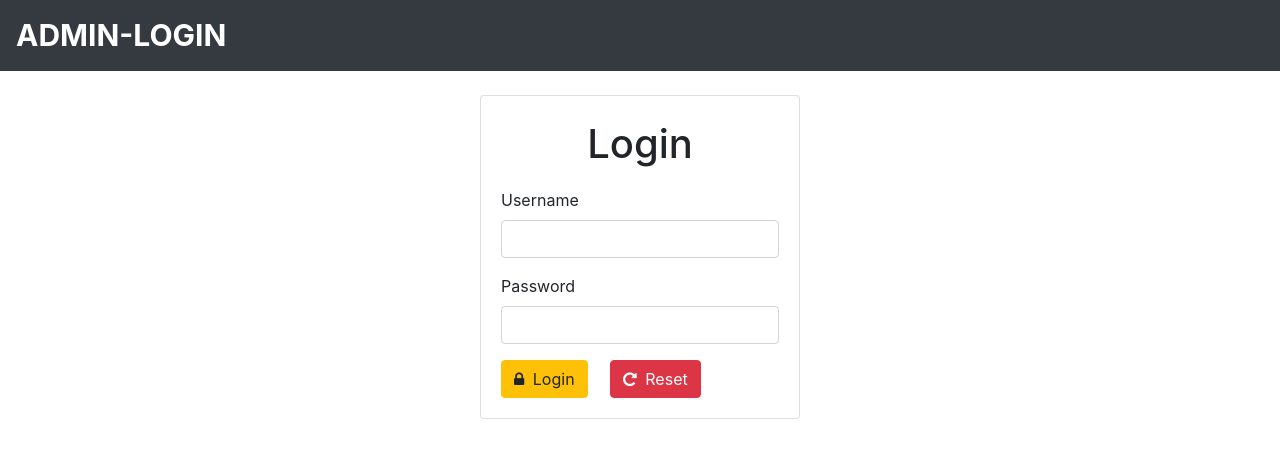
After one commit to Im-your-hari/StudentReg, a PHP site: page /admin_login.php in a window 1280 px wide. The commit adds this page. Shown: the top 458 px of the page. Run offline with PHP 8.4, Linux system fonts and the light colour scheme; data that the repository does not hold is empty; some libraries are stand-ins or nearby versions.

Commit message:
Admin module added successfully

```diff
--- a/admin.php
+++ b/admin.php
@@ -1,6 +1,12 @@
 <?php error_reporting (E_ALL ^ E_NOTICE ^ E_WARNING); ?>
 <?php
 include('config.php');
+session_start();
+if($_SESSION["adminlogin"] != True){
+  header("location: admin_login.php");
+}
+
+
 
 $get_data = "SELECT * FROM admission_data";
 $run_data = mysqli_query($con,$get_data);
--- /dev/null
+++ b/admin_login.php
@@ -0,0 +1,75 @@
+<?php error_reporting (E_ALL ^ E_NOTICE ^ E_WARNING); ?>
+
+
+
+<!--Writing HTML Code here from bootstrap templates-->
+
+<!doctype html>
+<html lang="en">
+  <head>
+    <!-- Required meta tags -->
+    <meta charset="utf-8">
+    <meta name="viewport" content="width=device-width, initial-scale=1, shrink-to-fit=no">
+<link rel="icon" type="image/png" href="images/favicon.png"/>
+    <!-- Bootstrap CSS -->
+    <link rel="stylesheet" href="https://maxcdn.bootstrapcdn.com/bootstrap/4.0.0/css/bootstrap.min.css" integrity="sha384-Gn5384xqQ1aoWXA+058RXPxPg6fy4IWvTNh0E263XmFcJlSAwiGgFAW/dAiS6JXm" crossorigin="anonymous">
+<link rel="stylesheet" href="https://stackpath.bootstrapcdn.com/font-awesome/4.7.0/css/font-awesome.min.css" integrity="sha384-wvfXpqpZZVQGK6TAh5PVlGOfQNHSoD2xbE+QkPxCAFlNEevoEH3Sl0sibVcOQVnN" crossorigin="anonymous">
+    <title>Admin-Login</title>
+  </head>
+  <body>
+    <nav class="navbar navbar-expand-lg navbar-dark bg-dark">
+  <a class="navbar-brand" href="#" style="font-size:30px;"><strong>ADMIN-LOGIN</strong></a>
+  <button class="navbar-toggler" type="button" data-toggle="collapse" data-target="#navbarSupportedContent" aria-controls="navbarSupportedContent" aria-expanded="false" aria-label="Toggle navigation">
+    <span class="navbar-toggler-icon"></span>
+  </button>
+
+  <div class="collapse navbar-collapse" id="navbarSupportedContent">
+    <!--ul class="navbar-nav mr-auto">
+      <li class="nav-item active">
+        <a class="nav-link" href="#">Home <span class="sr-only">(current)</span></a>
+      </li>
+    </ul>
+    <form class="form-inline my-2 my-lg-0">
+      <a href="register.php"class="btn btn-success my-2 my-sm-0" type="submit">Register</a>
+    </form-->
+  </div>
+</nav>
+
+    <div class="container my-4">
+
+    <div class="card mx-auto" style="width: 20rem;"><br>
+  <!--img class="card-img-top mx-auto" src="https://icon-library.com/images/admin-login-icon/admin-login-icon-15.jpg" style="width: 60%; " alt="Card image cap"-->
+  <h1 class="m-auto">Login</h1>
+  <div class="card-body">
+
+        <form action="admincheck.php" method="post">
+            <div class="form-group <?php echo (!empty($username_err)) ? 'has-error' : ''; ?>">
+                <label>Username</label>
+                <input type="text" name="username" class="form-control"> <!--value="<?php echo $username; ?>"-->
+                <span class="help-block"><?php echo $username_err; ?></span>
+            </div>
+            <div class="form-group <?php echo (!empty($password_err)) ? 'has-error' : ''; ?>">
+                <label>Password</label>
+                <input type="password" name="password" class="form-control">
+                <span class="help-block"><?php echo $password_err; ?></span>
+            </div>
+
+ <button type="submit" class="btn btn-warning"><i class="fa fa-lock">&nbsp;</i> Login</button> &nbsp; &nbsp;
+  <button type="reset" class="btn btn-danger "><i class="fa fa-repeat">&nbsp;</i> Reset</button>
+
+
+        </form>
+  </div>
+  <!--div class="card-footer"><a href="#">Forget Password </a></div-->
+</div>
+    </div>
+
+    <!--footer section-->
+
+    <!-- Optional JavaScript -->
+    <!-- jQuery first, then Popper.js, then Bootstrap JS -->
+    <script src="https://code.jquery.com/jquery-3.2.1.slim.min.js" integrity="sha384-KJ3o2DKtIkvYIK3UENzmM7KCkRr/rE9/Qpg6aAZGJwFDMVNA/GpGFF93hXpG5KkN" crossorigin="anonymous"></script>
+    <script src="https://cdnjs.cloudflare.com/ajax/libs/popper.js/1.12.9/umd/popper.min.js" integrity="sha384-ApNbgh9B+Y1QKtv3Rn7W3mgPxhU9K/ScQsAP7hUibX39j7fakFPskvXusvfa0b4Q" crossorigin="anonymous"></script>
+    <script src="https://maxcdn.bootstrapcdn.com/bootstrap/4.0.0/js/bootstrap.min.js" integrity="sha384-JZR6Spejh4U02d8jOt6vLEHfe/JQGiRRSQQxSfFWpi1MquVdAyjUar5+76PVCmYl" crossorigin="anonymous"></script>
+  </body>
+</html>
```
Also changed, not shown: admincheck.php (added, +38 -0 lines).
